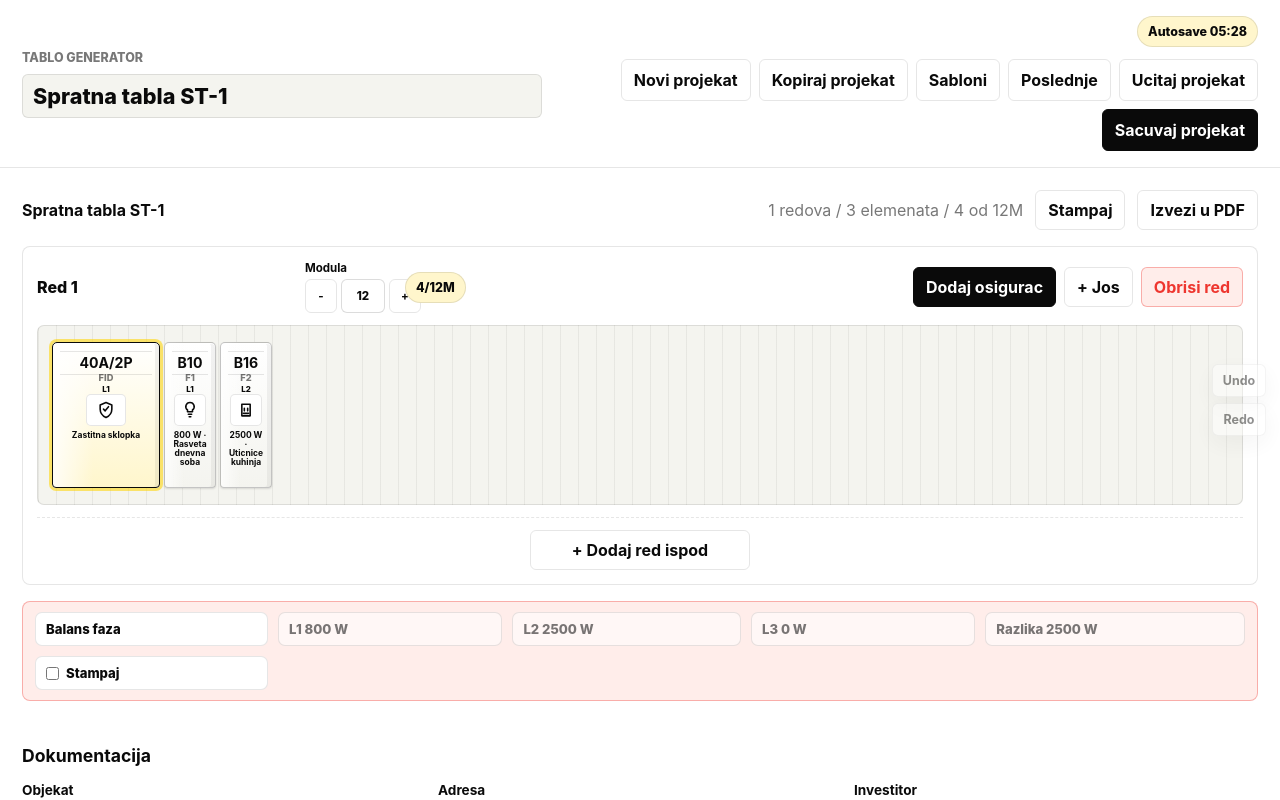
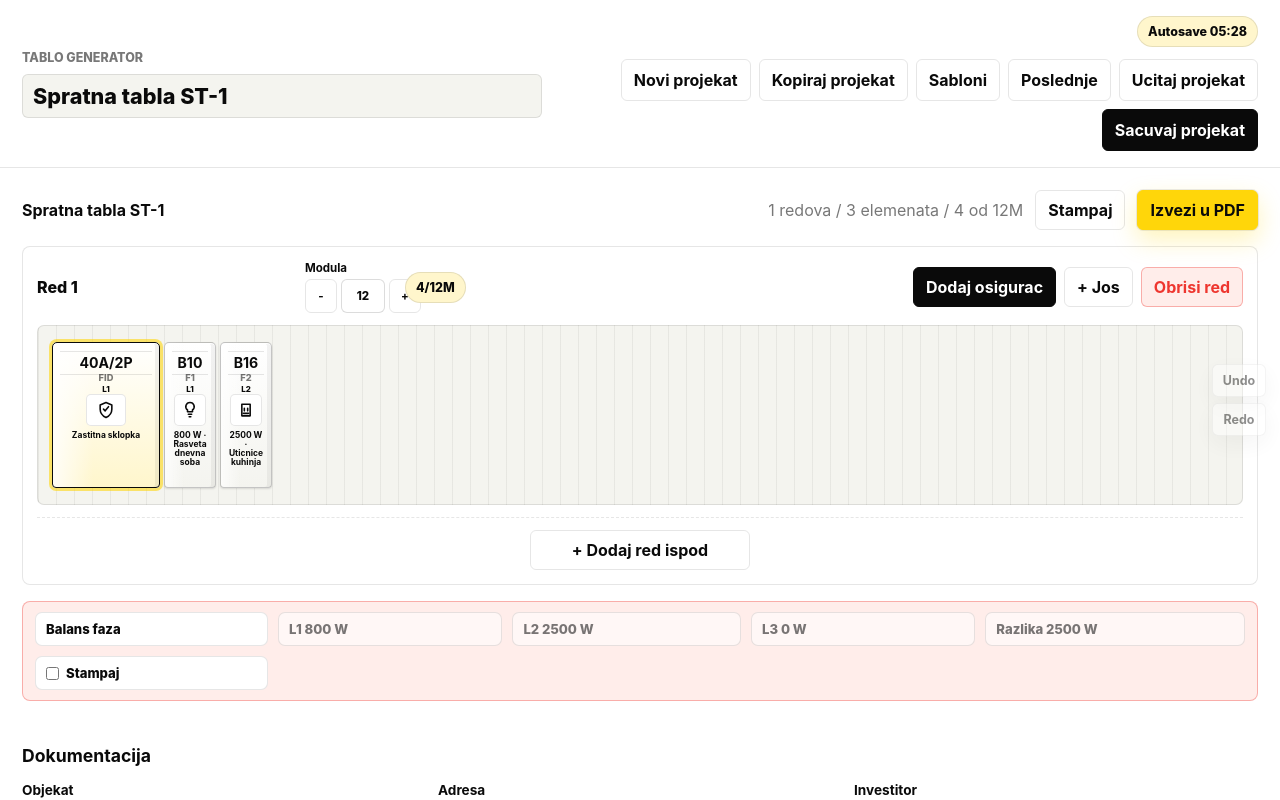
Before and after one commit to dzoni9o/tablogenerator, a React (Vite) app: page / in a window 1280 px wide. Shown: the top 800 px of the page. Built offline with nearby package versions, Linux system fonts and the light colour scheme.

Commit message:
Emphasize PDF export action

```diff
--- a/src/components/Board.jsx
+++ b/src/components/Board.jsx
@@ -28,7 +28,7 @@ export function Board({
           <button type="button" className="ghost" onClick={onPrint}>
             Stampaj
           </button>
-          <button type="button" className="ghost" onClick={onExportPdf}>
+          <button type="button" className="pdf-action" onClick={onExportPdf}>
             Izvezi u PDF
           </button>
         </div>
--- a/src/styles.css
+++ b/src/styles.css
@@ -444,6 +444,23 @@ textarea[readonly] {
   display: flex;
   align-items: center;
   gap: 12px;
+}
+
+.pdf-action {
+  position: relative;
+  border-color: var(--brand);
+  background: var(--brand);
+  color: var(--brand-foreground);
+  box-shadow:
+    0 0 0 1px rgba(10, 10, 10, 0.08),
+    0 10px 24px rgba(255, 214, 10, 0.28);
+}
+
+.pdf-action:hover,
+.pdf-action:focus-visible {
+  border-color: var(--foreground);
+  background: var(--foreground);
+  color: var(--background);
 }
 
 .rows {
```
